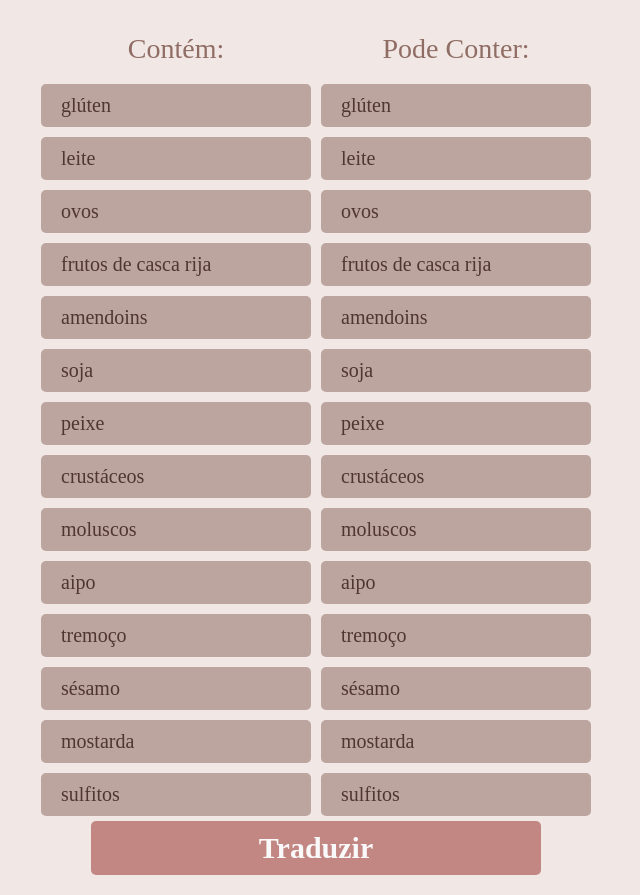
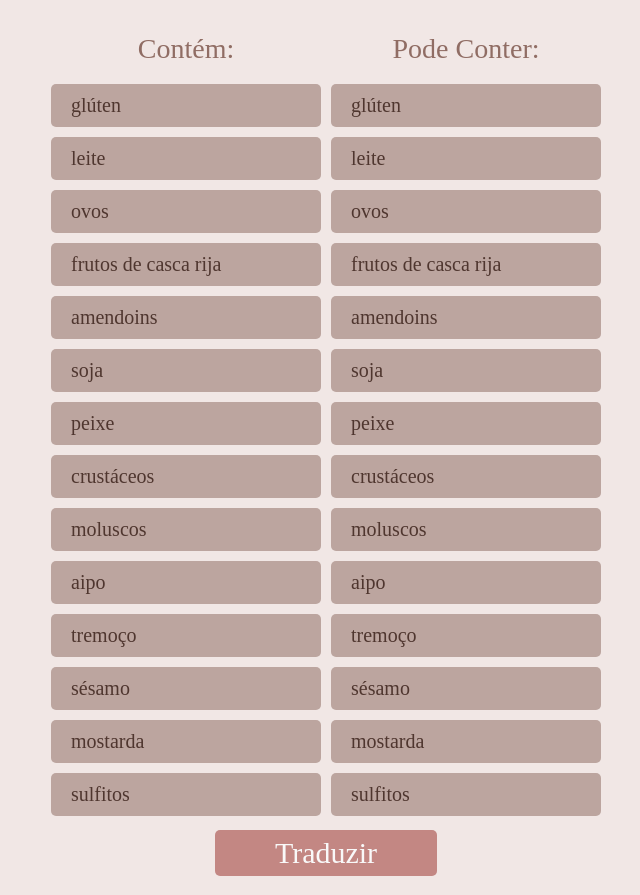
Before and after one commit to c-omma/allergen-translator, a plain HTML site: page index.html in a window 1280 px wide. Shown: the whole page, without its empty margins (4-644 px from the left). Drawn offline with Linux system fonts and the light colour scheme.

Commit message:
media sizes

```diff
--- a/style.css
+++ b/style.css
@@ -62,6 +62,7 @@ h2 {
 
 #options {
   display: flex;
+  padding: 0 0.5em;
 
   @media (max-width: 60em) {
     display: flex;
@@ -107,16 +108,15 @@ form {
 }
 
 button {
-  width: 15em;
-  padding: 10px 20px;
-  margin: auto;
+  padding: 0.2em 2em;
+  margin: 0.3em auto;
   border: none;
   border-radius: 5px;
   background-color: var(--main-title-color);
 
   font-family: var(--title-font);
   color: var(--white-color);
-  font-weight: 600;
+  font-weight: 400;
   font-style: normal;
   font-size: 1.5em;
   text-align: center;
```
